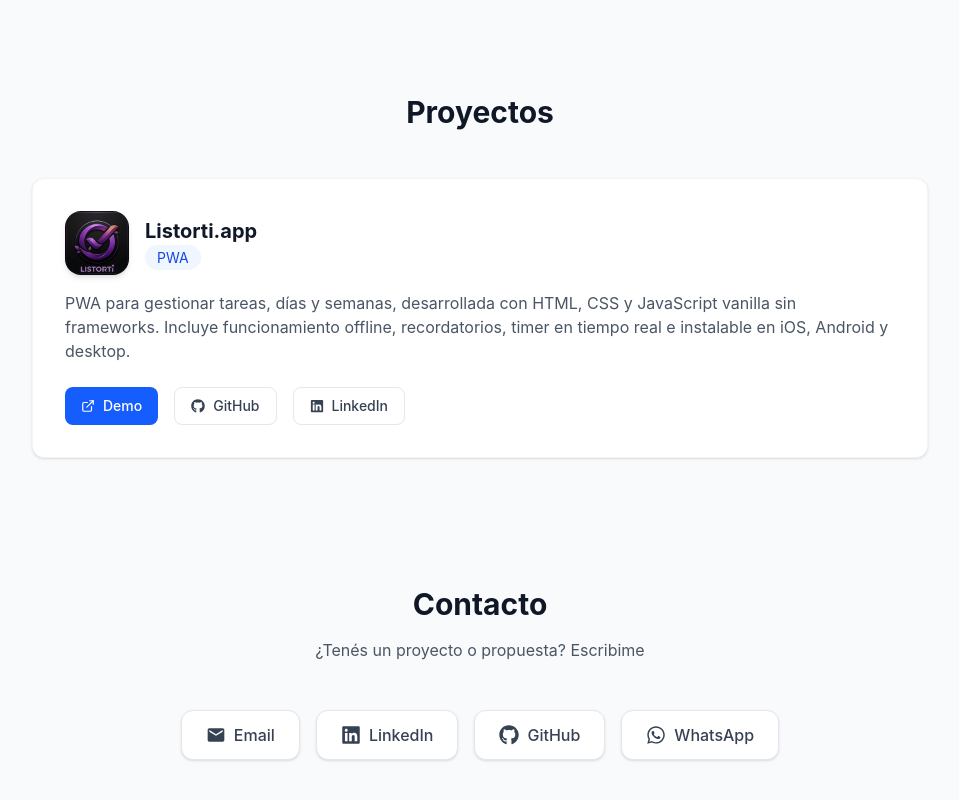
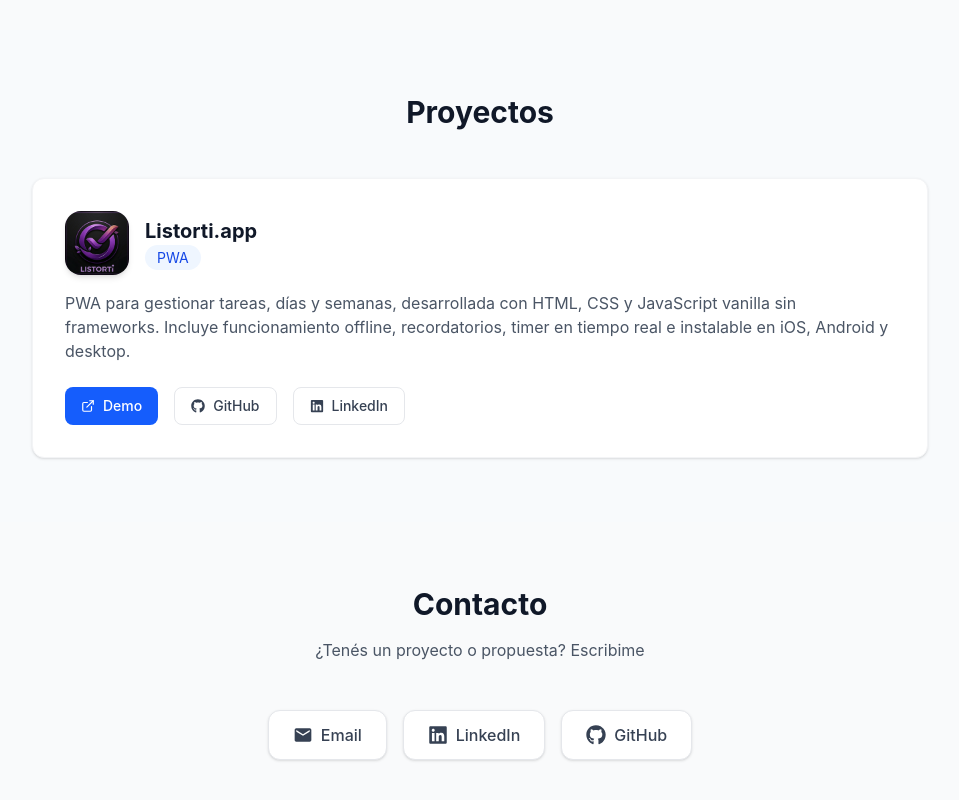
Before and after one commit to MateoGago/Portfolio, a React (Vite) app: page / in a window 1280 px wide. Shown: the part 1976-2776 px from the top of the page, without its empty margins (160-1119 px from the left). Built offline with nearby package versions, Linux system fonts and the light colour scheme.

Commit message:
sacar wsp

```diff
--- a/src/components/Contact.jsx
+++ b/src/components/Contact.jsx
@@ -1,5 +1,5 @@
 import { MdEmail } from "react-icons/md";
-import { FaLinkedin, FaGithub, FaWhatsapp } from "react-icons/fa";
+import { FaLinkedin, FaGithub } from "react-icons/fa";
 import { useLanguage } from "../context/LanguageContext";
 
 function Contact() {
@@ -37,13 +37,6 @@ function Contact() {
           >
             <FaGithub size={20} /> GitHub
           </a>
-          <a
-            href="https://wa.me/5492804990430"
-            target="_blank"
-            className="flex items-center gap-2 bg-white border border-gray-200 text-gray-700 px-6 py-3 rounded-xl hover:border-blue-500 hover:text-blue-600 transition-all shadow-sm font-medium"
-          >
-            <FaWhatsapp size={20} /> WhatsApp
-          </a>
         </div>
       </div>
     </section>
```
